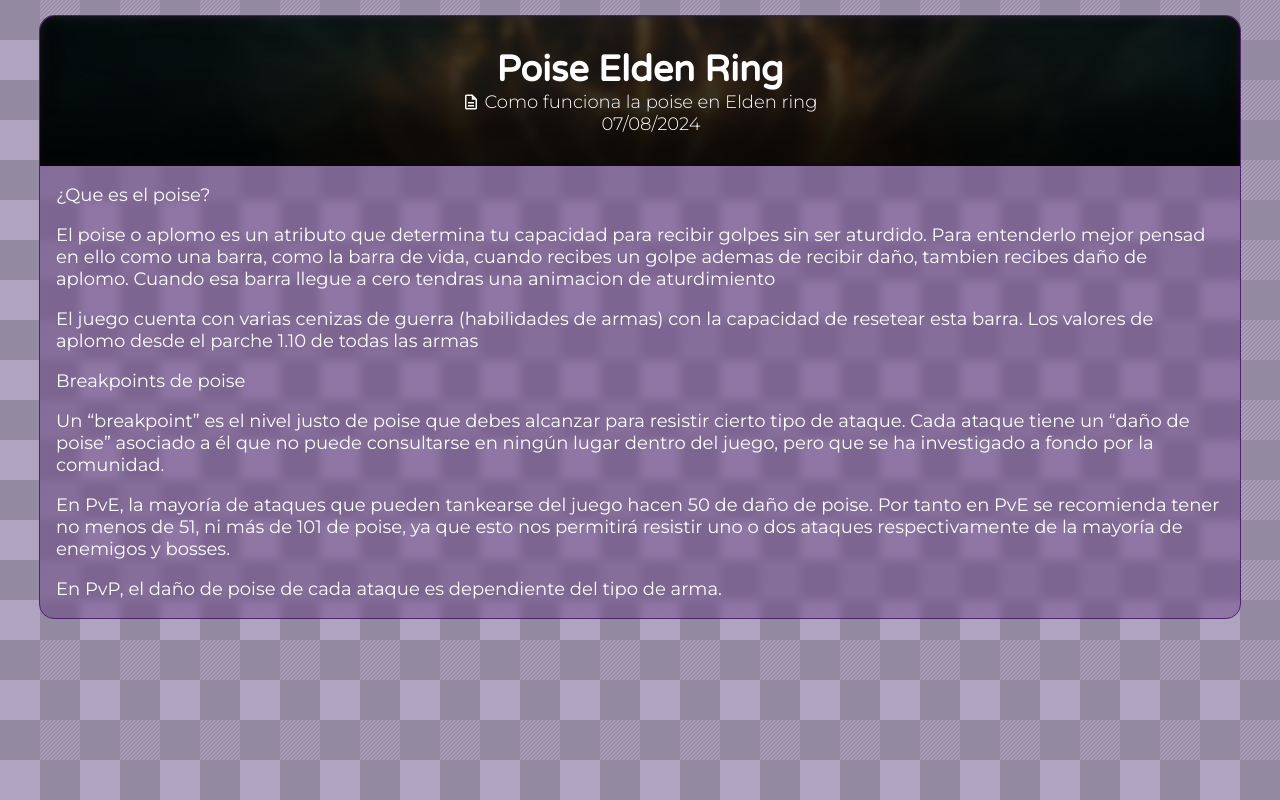
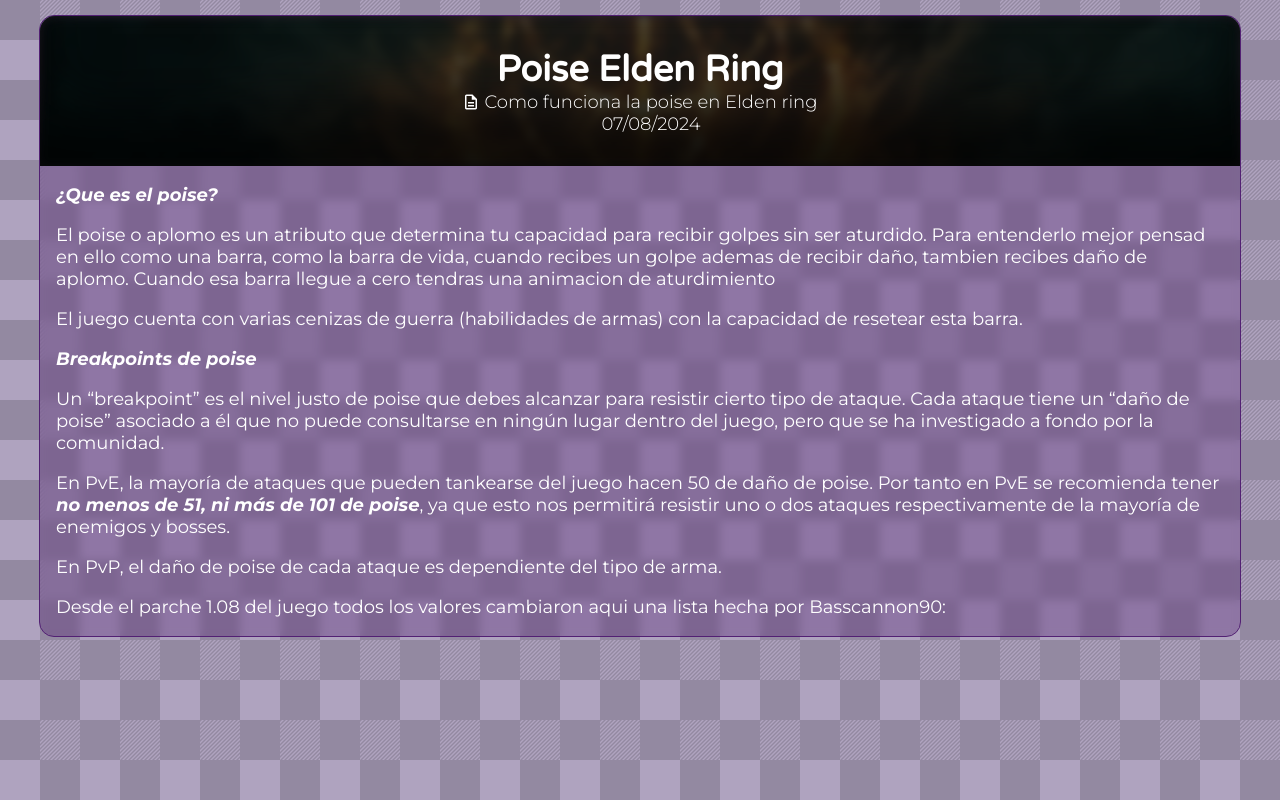
Before and after one commit to GoldAurum/goldaurum.github.io, an Astro site: page /blog/poise-elden-ring in a window 1280 px wide. Built offline with nearby package versions, Linux system fonts and the light colour scheme; Astro itself is replaced by a stand-in of ours; some icons are missing.

Commit message:
Update Poise-Elden-Ring.md

```diff
--- a/src/content/blog/Poise-Elden-Ring.md
+++ b/src/content/blog/Poise-Elden-Ring.md
@@ -5,18 +5,20 @@
 slug: 'poise-elden-ring'
 image: '/assets/Y5RHNmzAtc6sRYwZlYiKHAxN.png'
 ---
-¿Que es el poise?
+***¿Que es el poise?***
 
 El poise o aplomo es un atributo que determina tu capacidad para recibir golpes sin ser aturdido. Para entenderlo mejor pensad en ello como una barra, como la barra de vida, cuando recibes un golpe ademas de recibir daño, tambien recibes daño de aplomo.
 Cuando esa barra llegue a cero tendras una animacion de aturdimiento
 
-El juego cuenta con varias cenizas de guerra (habilidades de armas) con la capacidad de resetear esta barra. Los valores de aplomo desde el parche 1.10 de todas las armas
+El juego cuenta con varias cenizas de guerra (habilidades de armas) con la capacidad de resetear esta barra.
 
 
-Breakpoints de poise
+***Breakpoints de poise***
 
 Un "breakpoint" es el nivel justo de poise que debes alcanzar para resistir cierto tipo de ataque. Cada ataque tiene un "daño de poise" asociado a él que no puede consultarse en ningún lugar dentro del juego, pero que se ha investigado a fondo por la comunidad.
 
-En PvE, la mayoría de ataques que pueden tankearse del juego hacen 50 de daño de poise. Por tanto en PvE se recomienda tener no menos de 51, ni más de 101 de poise, ya que esto nos permitirá resistir uno o dos ataques respectivamente de la mayoría de enemigos y bosses.
+En PvE, la mayoría de ataques que pueden tankearse del juego hacen 50 de daño de poise. Por tanto en PvE se recomienda tener ***no menos de 51, ni más de 101 de poise***, ya que esto nos permitirá resistir uno o dos ataques respectivamente de la mayoría de enemigos y bosses.
 
 En PvP, el daño de poise de cada ataque es dependiente del tipo de arma.
+
+Desde el parche 1.08 del juego todos los valores cambiaron aqui una lista hecha por Basscannon90:
```
